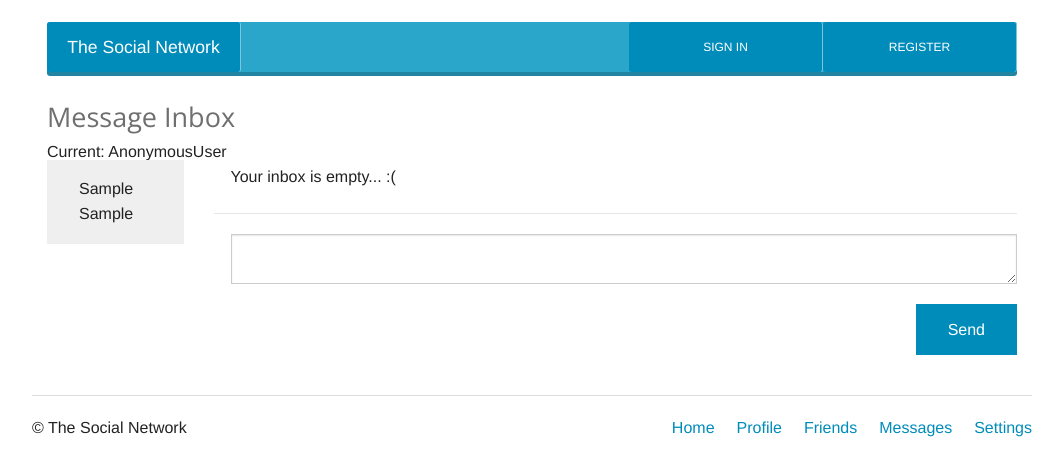
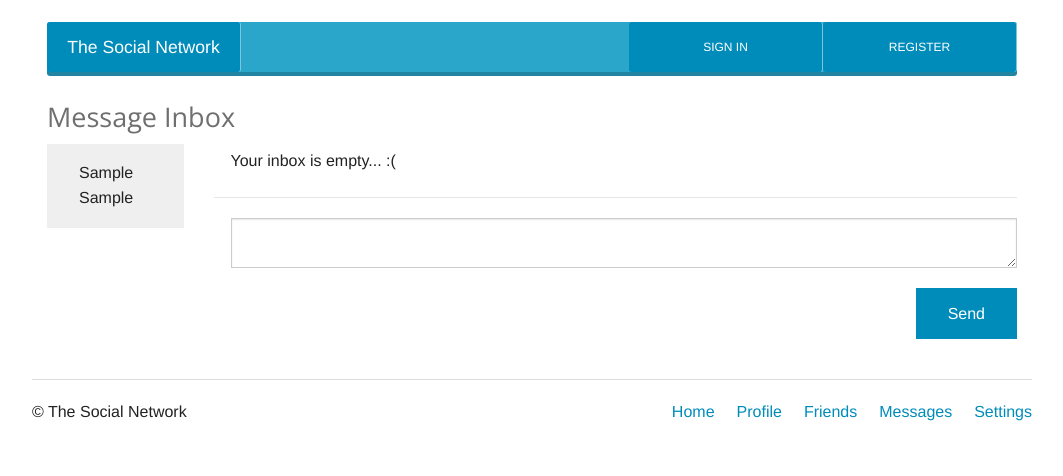
Before and after one commit to jdavis/socialnetwork, a Django app: template messages/templates/messages/index.html in a window 1280 px wide. Shown: the top 476 px of the page, without its empty margins (108-1171 px from the left). Run offline with Django 3.2, Linux system fonts and the light colour scheme; the template is opened without the code that fills it: most values are stand-ins (such as "Sample title", 1, 10 or a date in 2020); form fields are guessed from the names that the template uses; some libraries are stand-ins or nearby versions.

Commit message:
Remove dummy value from template

```diff
--- a/messages/templates/messages/index.html
+++ b/messages/templates/messages/index.html
@@ -8,7 +8,6 @@
     <h3 class="subheader">Message Inbox</h3>
     <div class="row">
         <div class="large-12 columns">
-            Current: {{ user }}
             <div class="row">
                 <div class="large-2 columns">
                     <dl class="tabs vertical">
```
